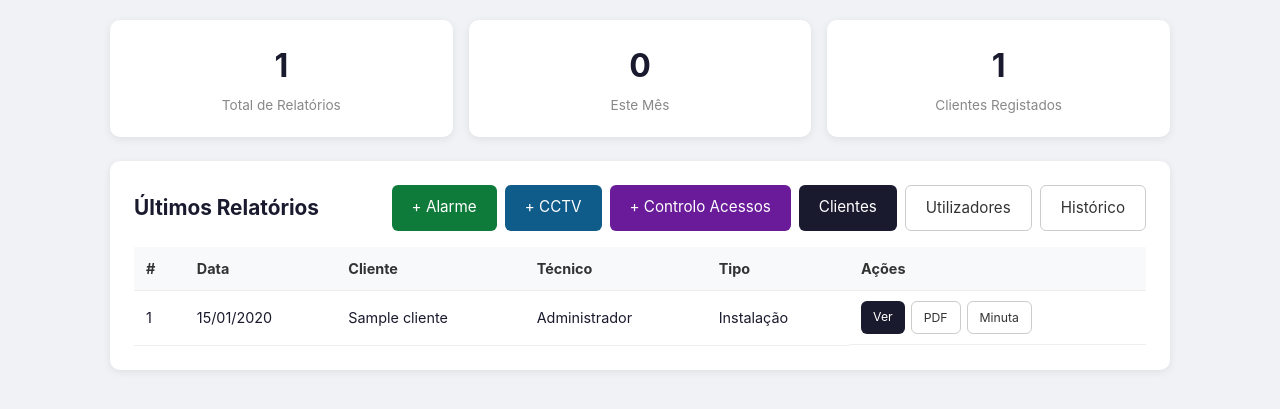
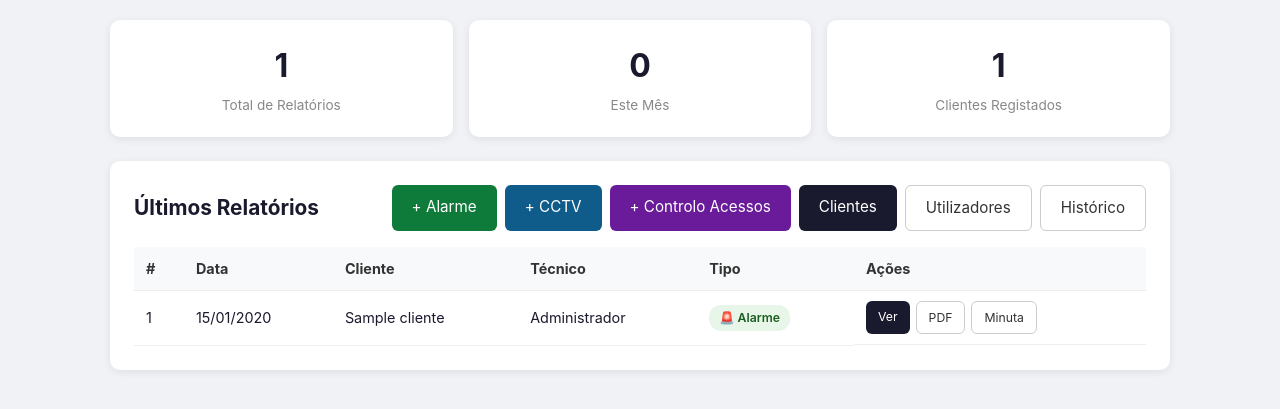
Before and after one commit to s0ilm4n/relatorio_tecnico, a PHP site: page /dashboard.php in a window 1280 px wide. Shown: the part 58-467 px from the top of the page. Run offline with PHP 8.4, Linux system fonts and the light colour scheme; a user stored in the database is signed in; data comes from the database, SQL or seed files in the repository; tables that the repository leaves empty hold one stand-in row (values such as "Sample post").

Commit message:
fix: badges coloridos com tipo de relatorio no dashboard e historico

```diff
--- a/assets/css/style.css
+++ b/assets/css/style.css
@@ -178,6 +178,20 @@ table .actions { display: flex; gap: 6px; }
     .minuta-section h3 { background: #333 !important; -webkit-print-color-adjust: exact; print-color-adjust: exact; }
 }
 
+/* === BADGES === */
+.tipo-badge {
+    display: inline-block;
+    padding: 3px 10px;
+    border-radius: 12px;
+    font-size: 0.85em;
+    font-weight: 600;
+    white-space: nowrap;
+}
+.tipo-badge.cctv { background: #e3f2fd; color: #0d47a1; }
+.tipo-badge.acessos { background: #f3e5f5; color: #6a1b9a; }
+.tipo-badge.instalacao,
+.tipo-badge.manutencao { background: #e8f5e9; color: #1b5e20; }
+
 /* === RESPONSIVE === */
 @media (max-width: 768px) {
     .form-row, .form-row-3 { grid-template-columns: 1fr; }
--- a/dashboard.php
+++ b/dashboard.php
@@ -66,7 +66,11 @@ require_once __DIR__ . '/includes/header.php';
                         <td><?= date('d/m/Y', strtotime($r['data'])) ?></td>
                         <td><?= htmlspecialchars($r['cliente_nome']) ?></td>
                         <td><?= htmlspecialchars($r['tecnico_nome']) ?></td>
-                        <td><?= $r['tipo'] === 'instalacao' ? 'Instalação' : ($r['tipo'] === 'cctv' ? '📹 CCTV' : ($r['tipo'] === 'acessos' ? '🔐 Acessos' : 'Manutenção')) ?></td>
+                        <td><span class="tipo-badge <?= $r['tipo'] ?>"><?=
+                            $r['tipo'] === 'cctv' ? '📹 CCTV' :
+                            ($r['tipo'] === 'acessos' ? '🔐 Acessos' :
+                            ($r['tipo'] === 'instalacao' ? '🚨 Alarme' : '🔧 Manutenção'))
+                        ?></span></td>
                         <td class="actions">
                             <a href="ver_relatorio.php?id=<?= $r['id'] ?>" class="btn btn-sm btn-primary">Ver</a>
                             <a href="relatorio_pdf.php?id=<?= $r['id'] ?>" class="btn btn-sm btn-outline" style="color:#333;border-color:#ccc;">PDF</a>
--- a/historico.php
+++ b/historico.php
@@ -67,7 +67,11 @@ require_once __DIR__ . '/includes/header.php';
                         <td><?= date('d/m/Y', strtotime($r['data'])) ?></td>
                         <td><?= htmlspecialchars($r['cliente_nome']) ?></td>
                         <td><?= htmlspecialchars($r['tecnico_nome']) ?></td>
-                        <td><?= $r['tipo'] === 'instalacao' ? 'Instalação' : ($r['tipo'] === 'cctv' ? '📹 CCTV' : 'Manutenção') ?></td>
+                        <td><span class="tipo-badge <?= $r['tipo'] ?>"><?=
+                            $r['tipo'] === 'cctv' ? '📹 CCTV' :
+                            ($r['tipo'] === 'acessos' ? '🔐 Acessos' :
+                            ($r['tipo'] === 'instalacao' ? '🚨 Alarme' : '🔧 Manutenção'))
+                        ?></span></td>
                         <td class="actions">
                             <a href="ver_relatorio.php?id=<?= $r['id'] ?>" class="btn btn-sm btn-primary">Ver</a>
                             <a href="relatorio_pdf.php?id=<?= $r['id'] ?>" class="btn btn-sm btn-outline" style="color:#333;border-color:#ccc;">PDF</a>
```
